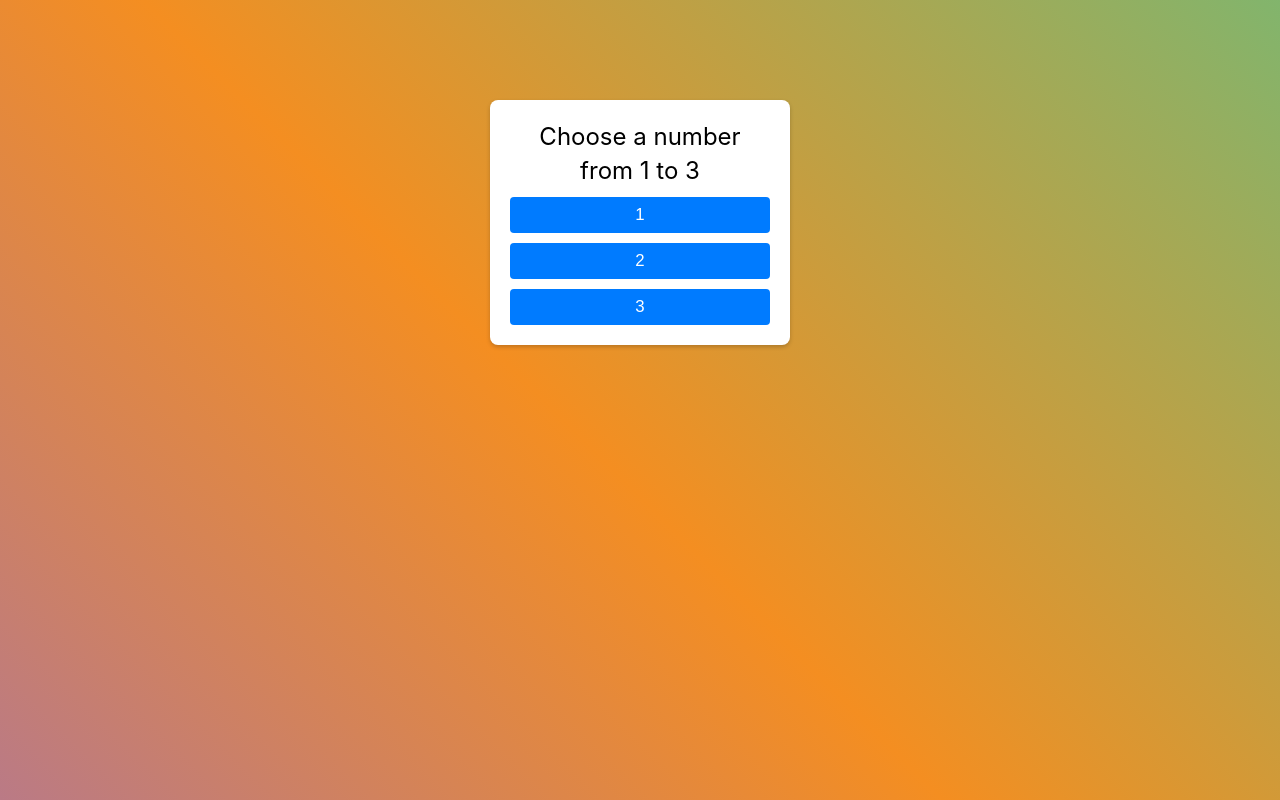
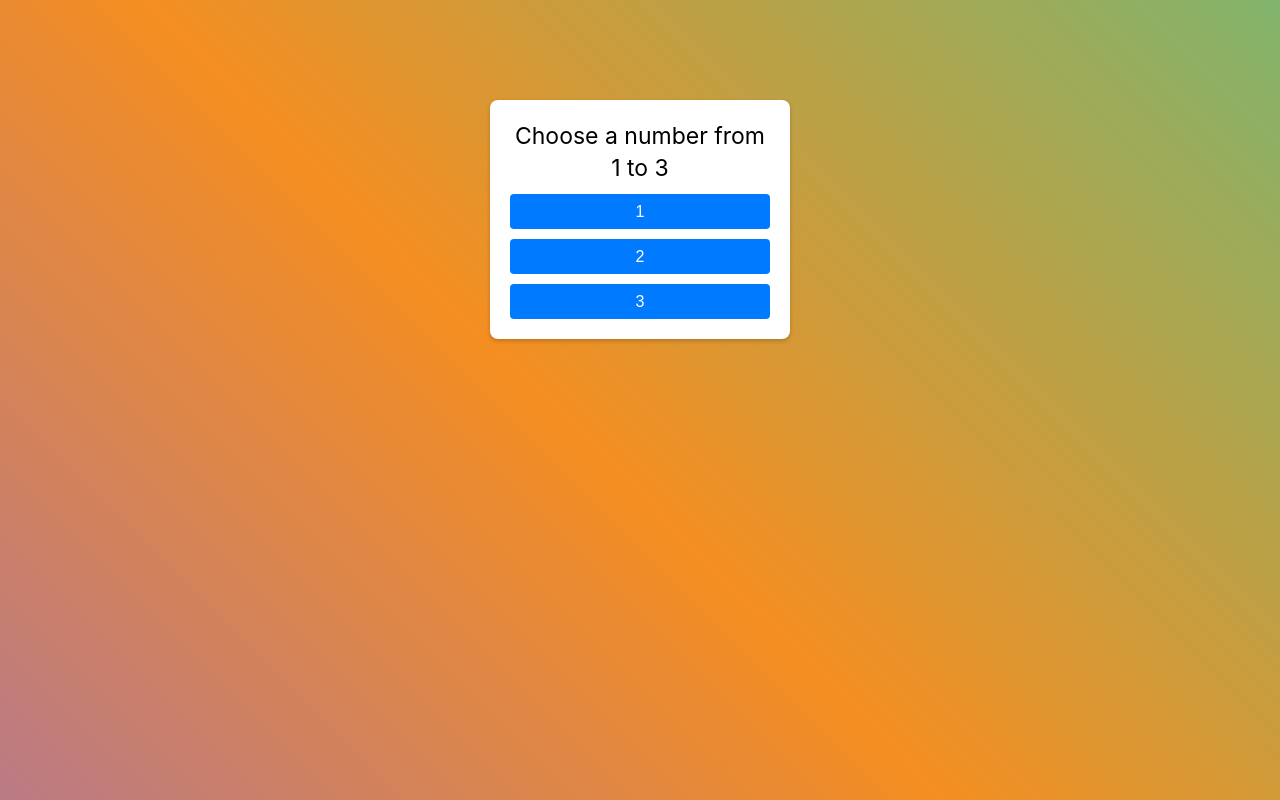
Before and after one commit to IvanAdmaers/delete_tinder, a website built with Parcel: page src/index.html in a window 1280 px wide. Built offline with nearby package versions, Linux system fonts and the light colour scheme.

Commit message:
try to fix ISO safari input zoom

```diff
--- a/src/styles.css
+++ b/src/styles.css
@@ -10,7 +10,7 @@ html, body {
 
 html {
   font-family: -apple-system, BlinkMacSystemFont, "Segoe UI", Roboto, Helvetica, Arial, sans-serif, "Apple Color Emoji", "Segoe UI Emoji", "Segoe UI Symbol";
-  font-size: 150%;
+  font-size: 23px;
   line-height: 1.4;
 }
 
@@ -77,6 +77,7 @@ html {
   padding: 8px;
   border: 1px solid #ccc;
   border-radius: 4px;
+  font-size: 23px;
 }
 
 .dialog button:hover {
```
